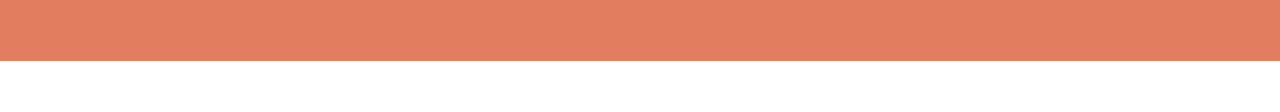
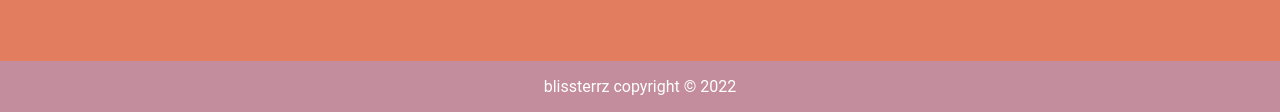
Before and after one commit to LaithAlnajjar/foundations-recipes, a plain HTML site: page index.html in a window 1280 px wide. Shown: the part 1345-1457 px from the top of the page. Before the commit the page ends 1406 px from the top, so only its background shows below. Drawn offline with Linux system fonts and the light colour scheme.

Commit message:
Add footer

```diff
--- a/index.html
+++ b/index.html
@@ -5,7 +5,7 @@
     <meta http-equiv="X-UA-Compatible" content="IE=edge">
     <meta name="viewport" content="width=device-width, initial-scale=1.0">
     <link rel="stylesheet" href="./style.css">
-    <title>Jordanian Recipes  </title>
+    <title>Jordanian Cuisine</title>
 </head>
 <body>
     <header>
@@ -30,8 +30,7 @@
             <div class="item"> <img class="dish" src="./recipes/images/maqluba.jpg"> <a href="./recipes/maqluba.html"> Maqluba </a></div>
         </div>
     </div>
-
-
+    <footer> blissterrz copyright © 2022</footer>
 
 </body>
 </html>
--- a/style.css
+++ b/style.css
@@ -136,3 +136,12 @@ header {
     font-size: 20px;
     font-weight: bold;
 }
+
+footer {
+    display: flex;
+    justify-content: center;
+    align-items: center;
+    padding: 16px;
+    background-color: #c38d9e;
+    color: white;
+}
```
